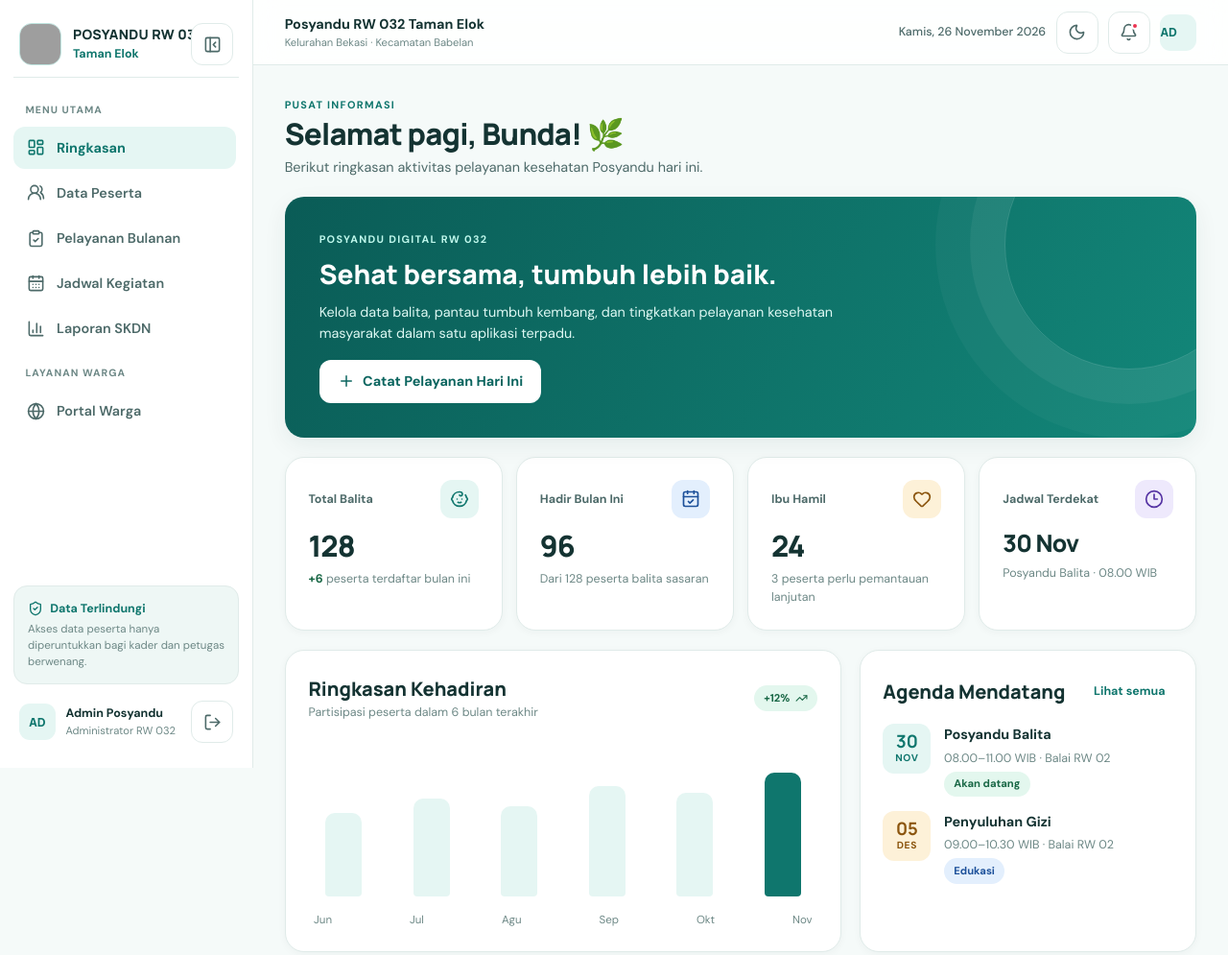
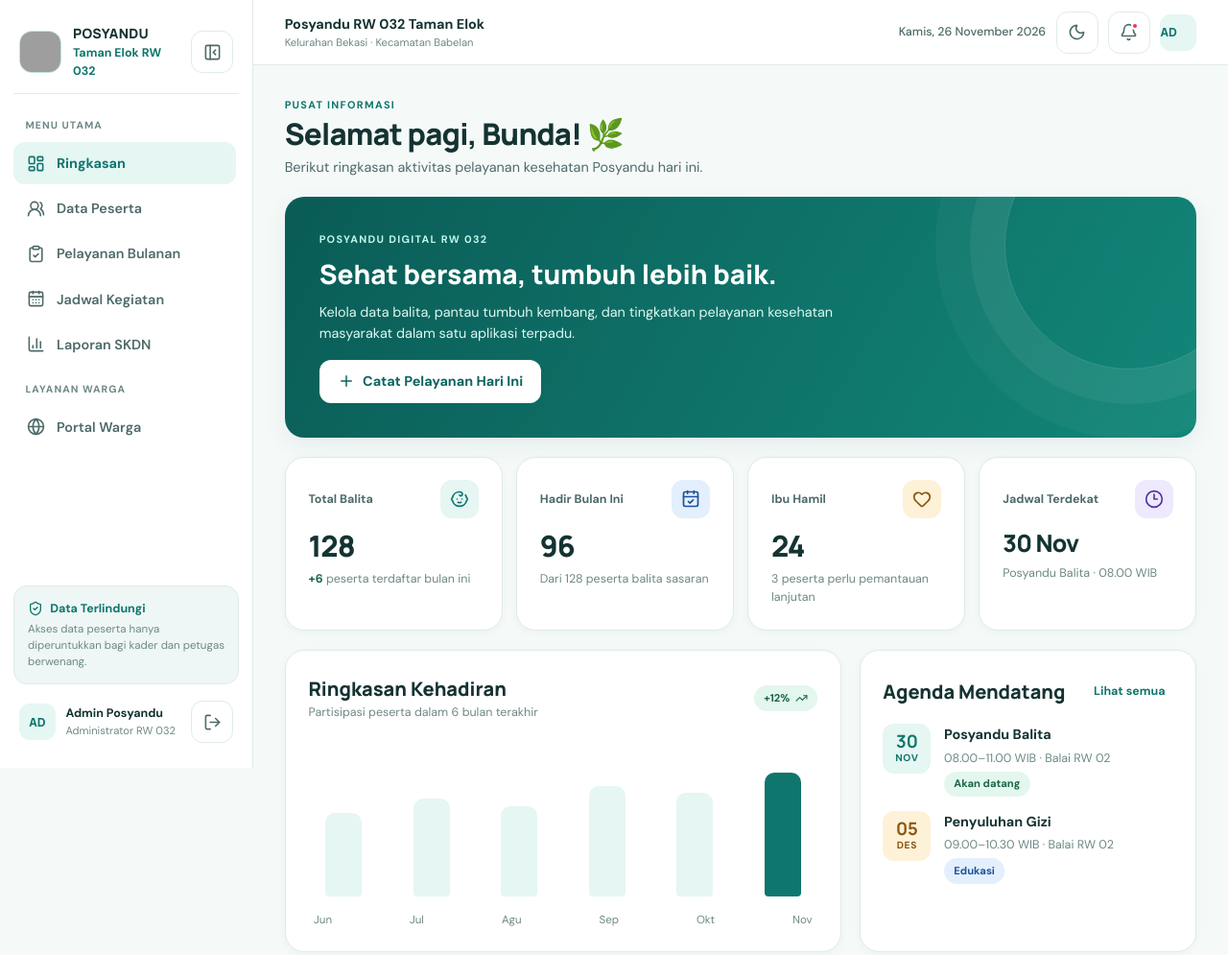
Before and after one commit to DTE-032/posyandu-rw032-tamanelok, a plain HTML site: page index.html in a window 1280 px wide. Shown: the top 995 px of the page at 96% size. Drawn offline with nearby package versions, Linux system fonts and the light colour scheme; grey boxes are pictures that could not be loaded.

Commit message:
Update index.html

```diff
--- a/index.html
+++ b/index.html
@@ -25,8 +25,8 @@
             <img src="https://i.pinimg.com/736x/34/d8/b0/34d8b0f8cbd03d6b344e539c42246bc9.jpg" alt="Logo Posyandu RW 032 Taman Elok" width="44" height="44">
           </div>
           <div class="brand-text">
-            <span class="brand-title">POSYANDU RW 032</span>
-            <span class="brand-subtitle">Taman Elok</span>
+            <span class="brand-title">POSYANDU</span>
+            <span class="brand-subtitle">Taman Elok RW 032</span>
           </div>
         </div>
         <button type="button" class="icon-btn sidebar-collapse-btn" id="sidebarCollapseBtn" aria-label="Ciutkan atau perluas menu samping" title="Ubah lebar menu">
```
